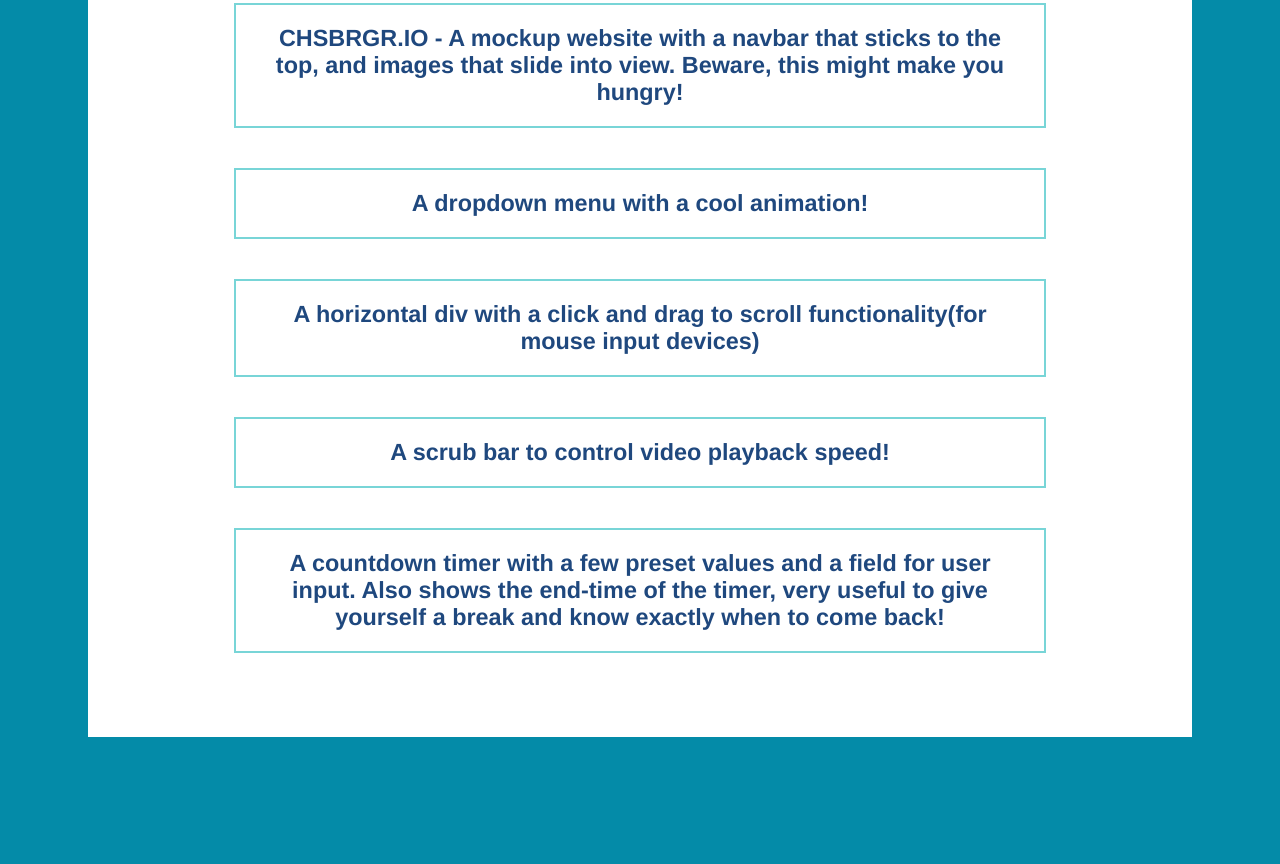
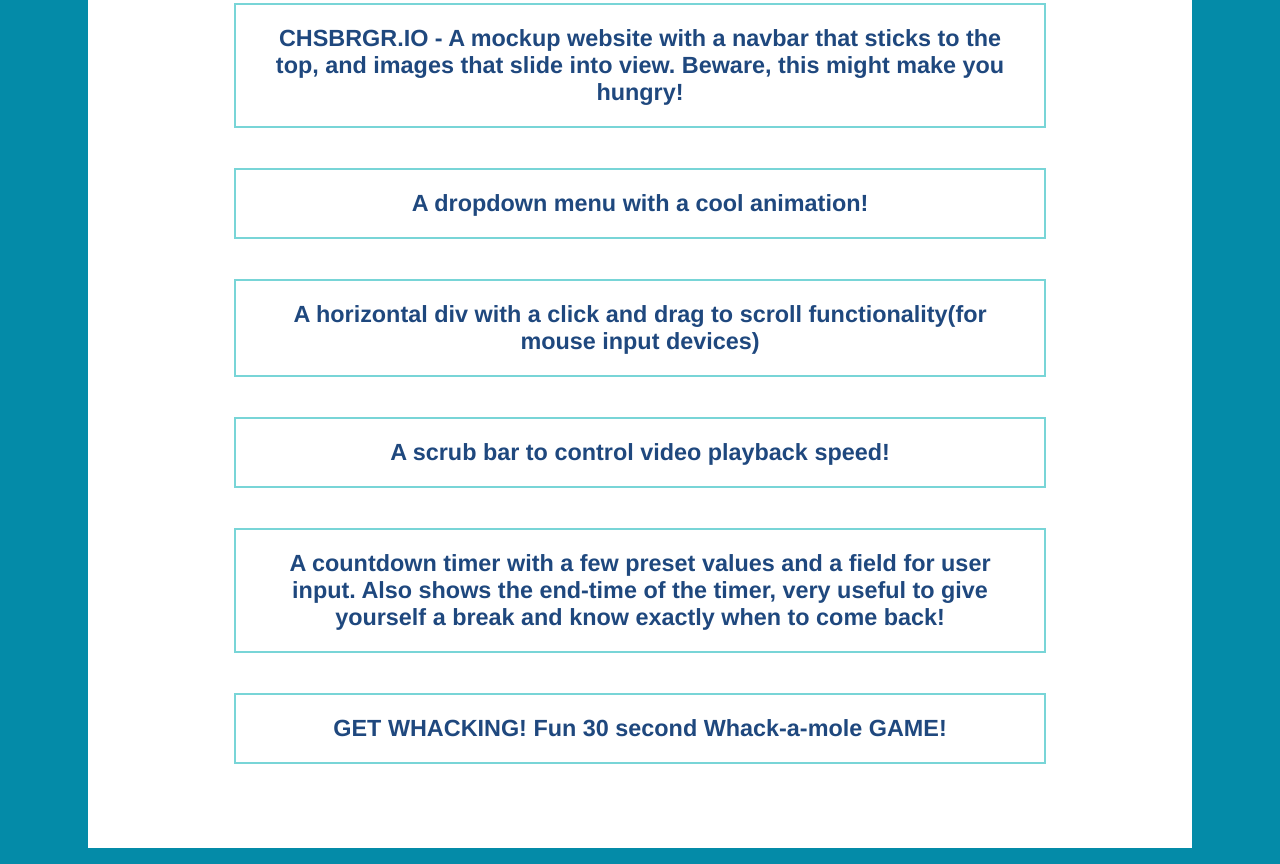
Before and after one commit to reubengt/JS-30, a plain HTML site: page index.html in a window 1280 px wide. Shown: the part 2323-3187 px from the top of the page. Before the commit the page ends 3076 px from the top, so only its background shows below. Drawn offline with Linux system fonts and the light colour scheme.

Commit message:
add link to whackamole game

```diff
--- a/index.html
+++ b/index.html
@@ -34,6 +34,7 @@
     <div class="flex-item slide-in"><a href="clickdrag/index.html" target=_blank>A horizontal div with a click and drag to scroll functionality(for mouse input devices)</a></div>
     <div class="flex-item slide-in"><a href="speedcontroller/index.html" target=_blank>A scrub bar to control video playback speed!</a></div>
     <div class="flex-item slide-in"><a href="countdowntimer/index.html" target=_blank>A countdown timer with a few preset values and a field for user input. Also shows the end-time of the timer, very useful to give yourself a break and know exactly when to come back!</a></div>
+    <div class="flex-item slide-in"><a href="whackamole/index.html" target=_blank>GET WHACKING! Fun 30 second Whack-a-mole GAME!</a></div>
 
 
   </div>
```
